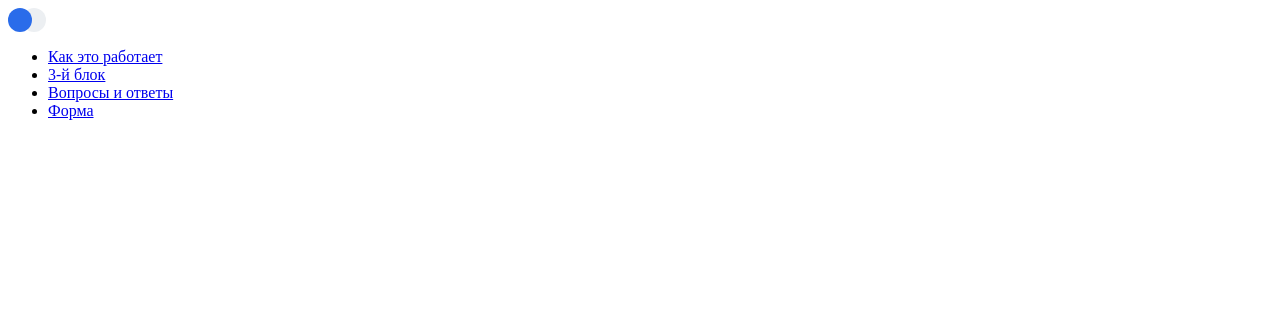
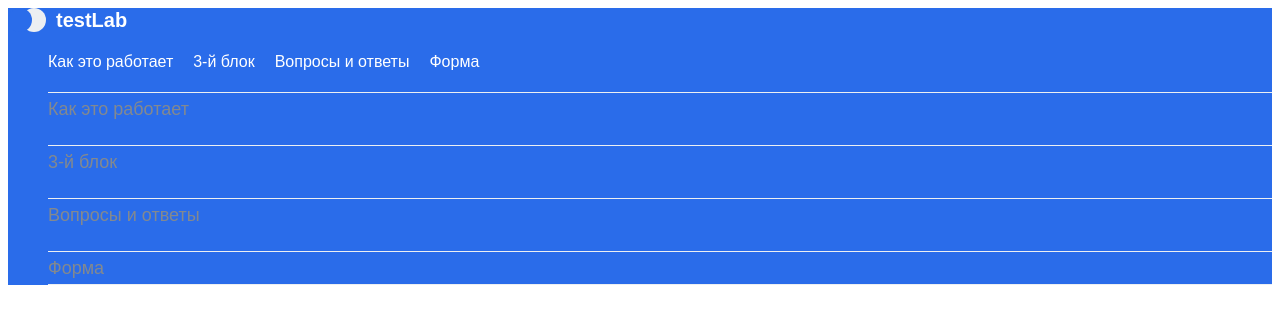
Before and after one commit to zuevamariya/InternetLab, a React app: page / in a window 1280 px wide. Shown: the top 324 px of the page. Built offline with nearby package versions, Linux system fonts and the light colour scheme.

Commit message:
start menu ui-lit

```diff
--- a/src/components/header/header.module.scss
+++ b/src/components/header/header.module.scss
@@ -0,0 +1,5 @@
+@import "../../variables.scss";
+
+.header {
+  background-color: $blue-color;
+}
--- a/src/components/header/header.tsx
+++ b/src/components/header/header.tsx
@@ -1,13 +1,15 @@
 import Logo from "../ui-kit/logo/logo";
-import Menu from "../ui-kit/menu/menu";
-
+import styles from "../header/header.module.scss";
+import MenuDesktop from "../ui-kit/menuDesktop/menuDesktop";
+import MenuMobile from "../ui-kit/menuMobile/menuMobile";
 
 const Header = () => {
   return (
-    <>
+    <div className={styles.header}>
       <Logo />
-      <Menu />
-    </>
+      <MenuDesktop />
+      <MenuMobile />
+    </div>
   )
 }
 
--- a/src/components/ui-kit/logo/logo.module.scss
+++ b/src/components/ui-kit/logo/logo.module.scss
@@ -21,7 +21,7 @@
 }
 
 .label {
-  font-family: 'GraphikLCG';
+  font-family: $font;
   color: $white-color;
   font-size: 20px;
   font-weight: 600;
--- a/src/components/ui-kit/menu/menu.tsx
+++ /dev/null
@@ -1,24 +0,0 @@
-import { FC } from "react";
-
-const Menu: FC = () => {
-  return (
-    <nav>
-      <ul>
-        <li>
-          <a href="#section1">Как это работает</a>
-        </li>
-        <li>
-          <a href="#section2">3-й блок</a>
-        </li>
-        <li>
-          <a href="#section4">Вопросы и ответы</a>
-        </li>
-        <li>
-          <a href="#section6">Форма</a>
-        </li>
-      </ul>
-    </nav>
-  )
-};
-
-export default Menu;
--- /dev/null
+++ b/src/components/ui-kit/menuDesktop/menuDesktop.module.scss
@@ -0,0 +1,21 @@
+@import '../../../variables.scss';
+
+.list {
+  list-style: none;
+  display: flex;
+  gap: 20px;
+
+  a {
+    font-family: $font;
+    color: $white-color;
+    text-decoration: none;
+    font-size: 16px;
+    font-weight: 400;
+    line-height: 28px;
+
+    &:hover,
+    &.active {
+      border-bottom: 1px solid $white-color;
+    }
+  }
+}
--- /dev/null
+++ b/src/components/ui-kit/menuDesktop/menuDesktop.tsx
@@ -0,0 +1,55 @@
+import { FC, useEffect, useState } from "react";
+import styles from './menuDesktop.module.scss'
+
+const MenuDesktop: FC = () => {
+  const[activeLink, setActiveLink] = useState<string | null>(null);
+
+  const handleClick = (id: string) => {
+    setActiveLink(id);
+  }
+
+  return (
+    <nav>
+      <ul className={styles.list}>
+        <li>
+          <a
+            href="#how_it_works"
+            className={activeLink === "how_it_works" ? styles.active : ""}
+            onClick={()=> handleClick("how_it_works")}
+          >
+            Как это работает
+          </a>
+        </li>
+        <li>
+          <a
+            href="#third_block"
+            className={activeLink === "third_block" ? styles.active : ""}
+            onClick={()=> handleClick("third_block")}
+          >
+            3-й блок
+          </a>
+        </li>
+        <li>
+          <a
+            href="#questions_and_answers"
+            className={activeLink === "questions_and_answers" ? styles.active : ""}
+            onClick={()=> handleClick("questions_and_answers")}
+          >
+            Вопросы и ответы
+          </a>
+        </li>
+        <li>
+          <a
+            href="#form"
+            className={activeLink === "form" ? styles.active : ""}
+            onClick={()=> handleClick("form")}
+          >
+            Форма
+          </a>
+        </li>
+      </ul>
+    </nav>
+  );
+};
+
+export default MenuDesktop;
--- /dev/null
+++ b/src/components/ui-kit/menuMobile/menuMobile.module.scss
@@ -0,0 +1,25 @@
+@import '../../../variables.scss';
+
+.list {
+  list-style: none;
+  display: flex;
+  flex-direction: column;
+  gap: 20px;
+
+  li {
+    border-top: 1px solid $lightgray-color;
+
+    a {
+      font-family: $font;
+      color: $gray-color;
+      text-decoration: none;
+      font-size: 18px;
+      font-weight: 400;
+      line-height: 32px;
+    }
+
+    &:last-child {
+      border-bottom: 1px solid $lightgray-color;
+    }
+  }
+}
--- /dev/null
+++ b/src/components/ui-kit/menuMobile/menuMobile.tsx
@@ -0,0 +1,55 @@
+import { FC, useEffect, useState } from "react";
+import styles from './menuMobile.module.scss'
+
+const MenuMobile: FC = () => {
+  const[activeLink, setActiveLink] = useState<string | null>(null);
+
+  const handleClick = (id: string) => {
+    setActiveLink(id);
+  }
+
+  return (
+    <nav>
+      <ul className={styles.list}>
+        <li>
+          <a
+            href="#how_it_works"
+            className={activeLink === "how_it_works" ? styles.active : ""}
+            onClick={()=> handleClick("how_it_works")}
+          >
+            Как это работает
+          </a>
+        </li>
+        <li>
+          <a
+            href="#third_block"
+            className={activeLink === "third_block" ? styles.active : ""}
+            onClick={()=> handleClick("third_block")}
+          >
+            3-й блок
+          </a>
+        </li>
+        <li>
+          <a
+            href="#questions_and_answers"
+            className={activeLink === "questions_and_answers" ? styles.active : ""}
+            onClick={()=> handleClick("questions_and_answers")}
+          >
+            Вопросы и ответы
+          </a>
+        </li>
+        <li>
+          <a
+            href="#form"
+            className={activeLink === "form" ? styles.active : ""}
+            onClick={()=> handleClick("form")}
+          >
+            Форма
+          </a>
+        </li>
+      </ul>
+    </nav>
+  );
+};
+
+export default MenuMobile;
--- a/src/index.scss
+++ b/src/index.scss
@@ -1 +1,3 @@
-@import  './ui-kit/logo/logo.module.scss';
+html {
+  scroll-behavior: smooth;
+}
--- a/src/variables.scss
+++ b/src/variables.scss
@@ -1,6 +1,8 @@
 $blue-color: #2A6CEA;
 $white-color: #FFFFFF;
 $black-color: #191C1F;
+$gray-color: #83898F;
+$lightgray-color: #ECEFF2;
 $darkgray-color: #5E646A;
 $extralightgray-color: #F6F8FA;
 $font: 'GraphikLCG', 'Arial', 'Verdana', sans-serif;
```
Also changed, not shown: src/components/ui-kit/menu/menu.module.scss (deleted).
